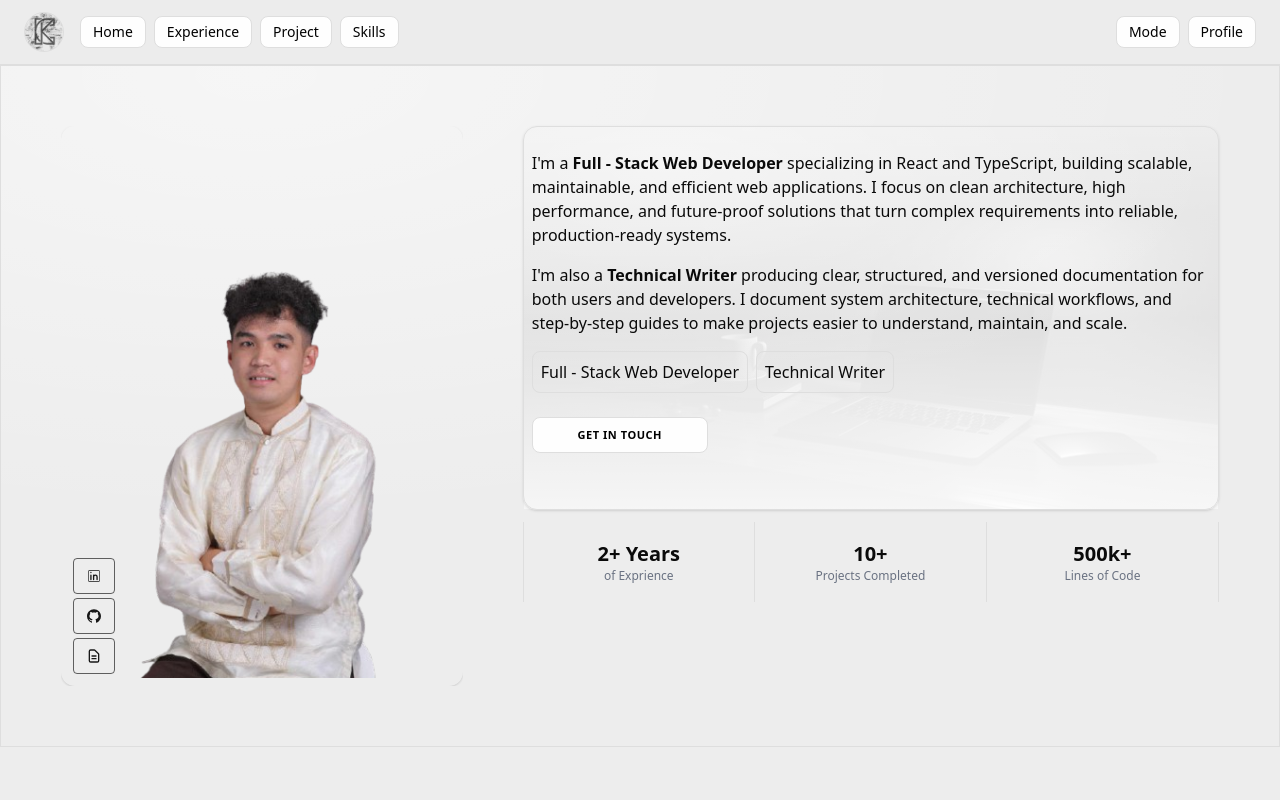
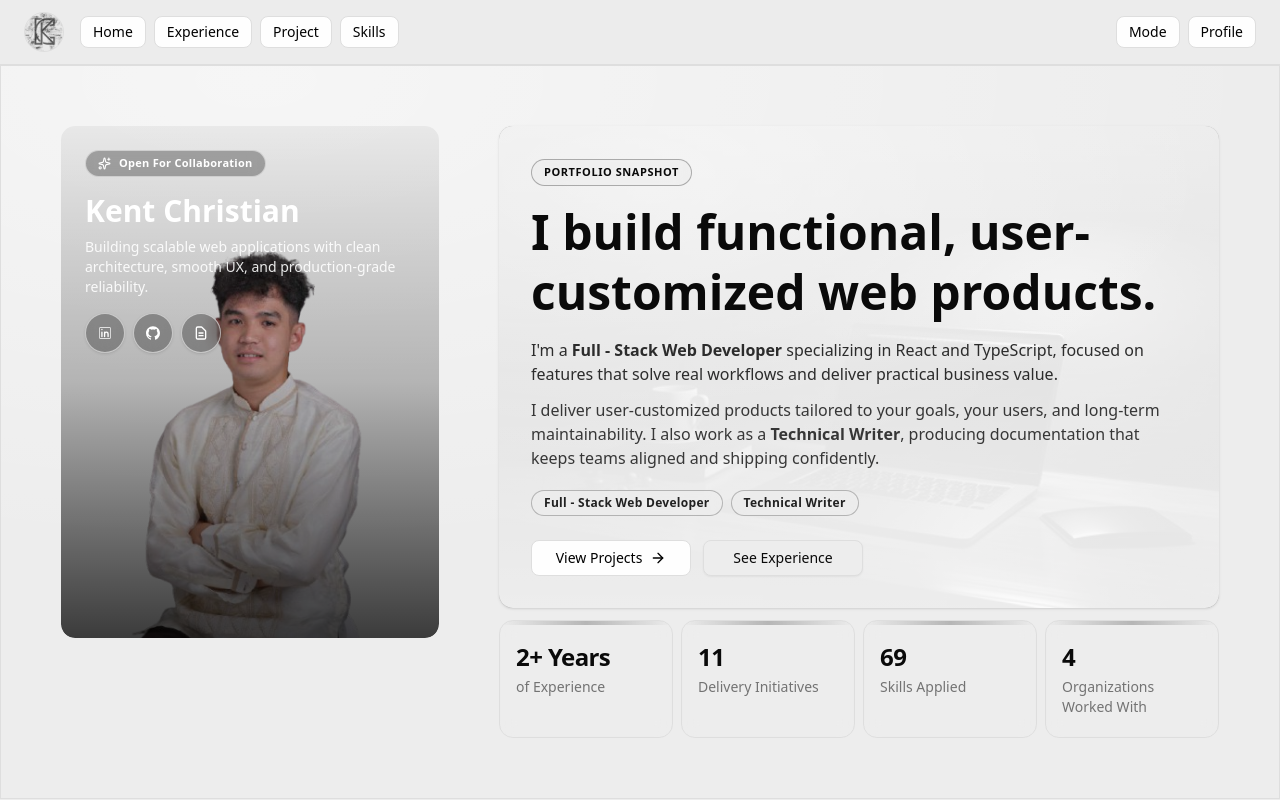
Before and after one commit to kentchristian/web-portfolio, a React app: page / in a window 1280 px wide. Built offline with nearby package versions, Linux system fonts and the light colour scheme; the HTML template or start-up script is replaced by a standard one.

Commit message:
feat: add Get In touch

```diff
--- a/src/pages/home.tsx
+++ b/src/pages/home.tsx
@@ -1,75 +1,123 @@
-import { Button } from "../../shadcn/components/ui/button";
+import { ArrowRight, Sparkles } from 'lucide-react';
+import { useMemo } from 'react';
+import { useNavigate } from 'react-router-dom';
+import { Button } from '../../shadcn/components/ui/button';
 import {
   DynamicMotionProvider,
   FadeInMotionProv,
   MotionImageMotionProv,
   SideFromRightMotionProv,
-} from "../animations/DynamicMotion";
-import ToolTip from "../common/ToolTip";
+} from '../animations/DynamicMotion';
+import ToolTip from '../common/ToolTip';
 
-import { Typography } from "../common/Typography";
-import ContentDisplay from "../components/cards/ContentDisplay";
-import PageContainer from "../components/containers/PageContainer";
-import { cn } from "../lib/cnUtils";
-import { biography } from "../lib/constants/biography";
-import { icons } from "../lib/constants/icons";
-import { images } from "../lib/constants/images";
+import { Typography } from '../common/Typography';
+import ContentDisplay from '../components/cards/ContentDisplay';
+import PageContainer from '../components/containers/PageContainer';
+import { cn } from '../lib/cnUtils';
+import { biography } from '../lib/constants/biography';
+import { icons } from '../lib/constants/icons';
+import { images } from '../lib/constants/images';
+import cytechExperienceData from '../lib/data/cytech-experience-data.json';
+import experienceData from '../lib/data/experience-data.json';
 
 
 /** DEFAULT Scrollbar Config */
-const SCROLLBAR_CONFIG = "overflow-auto themed-scrollbar";
-const ICON = "bg-transparent text-black/90 dark:text-white border border-black/60 dark:border-white/70 p-1 rounded cursor-pointer hover:bg-accent/20 hover:text-black";
+const SCROLLBAR_CONFIG = 'overflow-auto themed-scrollbar';
+const SOCIAL_BUTTON_CLASS =
+  'size-10 rounded-full border border-white/55 bg-black/30 text-white shadow-sm backdrop-blur-sm transition duration-200 hover:-translate-y-0.5 hover:cursor-pointer hover:bg-black/45';
 
+type ExperienceSignal = {
+  company: string;
+  companyUrl?: string;
+  skills: string[];
+};
 
 const Home = () => {
+  const navigate = useNavigate();
 
   const roles = [
     biography.webDev,
     biography.techWriter,
-  ]
+  ];
 
-  const experience = [
-    { amount: '2+ Years', desc: 'of Exprience' },
-    { amount: '10+', desc: 'Projects Completed' },
-    { amount: '500k+', desc: 'Lines of Code' }
-  ]
+  const experienceSignals = useMemo(() => {
+    const entries = [...cytechExperienceData, ...experienceData] as ExperienceSignal[];
+
+    const initiatives = entries.length;
+    const organizations = new Set(
+      entries.map((entry) => (entry.companyUrl?.trim() ? entry.companyUrl : entry.company))
+    ).size;
+    const appliedSkills = new Set(
+      entries.flatMap((entry) => entry.skills.map((skill) => skill.trim().toLowerCase()))
+    ).size;
+
+    return [
+      { amount: '2+ Years', desc: 'of Experience' },
+      { amount: `${initiatives}`, desc: 'Delivery Initiatives' },
+      { amount: `${appliedSkills}`, desc: 'Skills Applied' },
+      { amount: `${organizations}`, desc: 'Organizations Worked With' },
+    ];
+  }, []);
 
   const businessIcons = [
     { name: 'LinkedIn', icon: icons.linkedIn, fn: () => window.open('https://www.linkedin.com/in/kent-christian-cagadas-0985a1350/', '_blank') },
     { name: 'GitHub', icon: icons.github, fn: () => window.open('https://github.com/kentchristian', '_blank') },
     { name: 'Resume / CV', icon: icons.cv, fn: () => window.open('/resume.pdf', '_blank') },
-  ]
+  ];
 
   return (
     <PageContainer className="h-full overflow-x-hidden">
       <DynamicMotionProvider>
-        <div className="grid grid-cols-1 gap-4 md:grid-cols-[minmax(16rem,1.2fr)_2fr] md:gap-5">
+        <div className="grid grid-cols-1 gap-4 md:grid-cols-[minmax(18rem,1.1fr)_2fr] md:gap-5">
           <section className={
             cn(
-              "p-3 sm:p-4 md:p-5",
+              'p-3 sm:p-4 md:p-5',
               SCROLLBAR_CONFIG,
             )
           }>
-            <MotionImageMotionProv className="overflow-hidden rounded-md">
-              <ContentDisplay className="relative border-0 h-auto min-h-[15rem] w-full overflow-hidden sm:min-h-[20rem] md:min-h-[30rem]">
+            <MotionImageMotionProv className="overflow-hidden rounded-xl">
+              <ContentDisplay className="relative !h-auto min-h-[22rem] !w-full overflow-hidden border-0 !p-0 sm:min-h-[26rem] md:min-h-[32rem]">
                 <img
                   src={images.lightProfPic}
                   alt="profile-pic"
-                  className="block h-[15rem] w-full rounded-md object-cover dark:hidden sm:h-[24rem] md:h-[34rem]"
+                  className="absolute inset-0 block h-full w-full object-cover object-center dark:hidden"
                 />
 
                 <img
                   src={images.darkProfPic}
                   alt="profile-pic"
-                  className="hidden h-[15rem] w-full rounded-md object-cover dark:block sm:h-[24rem] md:h-[34rem]"
+                  className="absolute inset-0 hidden h-full w-full object-cover object-center dark:block"
                 />
-                {/* Overlay icons */}
-                <div className="absolute bottom-3 left-3 z-20 flex flex-col gap-1">
+
+                <div className="absolute inset-0 bg-linear-to-b from-black/5 via-black/25 to-black/75" />
+
+                <div className="relative z-10 flex h-full flex-col justify-between gap-4 p-4 sm:p-6">
+                  <span className="inline-flex w-fit items-center gap-2 rounded-full border border-white/50 bg-black/30 px-3 py-1 text-[11px] font-semibold tracking-wide text-white backdrop-blur-sm">
+                    <Sparkles size={13} />
+                    Open For Collaboration
+                  </span>
+
+                  <div>
+                    <Typography variant="h2" className="text-white">Kent Christian</Typography>
+                    <Typography variant="body-sm" className="mt-2 max-w-sm text-white/90">
+                      Building scalable web applications with clean architecture, smooth UX, and production-grade reliability.
+                    </Typography>
+                  </div>
+
+                  <div className="flex flex-wrap gap-2">
                     {businessIcons.map(({ name, icon, fn }) => (
                       <ToolTip key={name} text={name}>
-                      <Button className={ICON} onClick={fn}>{icon}</Button>
+                        <Button
+                          type="button"
+                          className={SOCIAL_BUTTON_CLASS}
+                          onClick={fn}
+                          aria-label={name}
+                        >
+                          {icon}
+                        </Button>
                       </ToolTip>
                     ))}
+                  </div>
                 </div>
               </ContentDisplay>
             </MotionImageMotionProv>
@@ -77,66 +125,93 @@ const Home = () => {
           </section>
           <section className={
             cn(
-              "p-3 sm:p-4 md:p-5",
+              'p-3 sm:p-4 md:p-5',
               SCROLLBAR_CONFIG,
             )
           }>
             <FadeInMotionProv>
-              <ContentDisplay className="relative h-auto min-h-[20rem] w-full sm:min-h-[22rem] md:min-h-[24rem]">
-                <div className="absolute inset-0 -z-10">
+              <ContentDisplay className="relative !h-auto min-h-[24rem] !w-full overflow-hidden border-0 !p-5 sm:min-h-[26rem] sm:!p-6 md:!p-8">
+                <div className="pointer-events-none absolute inset-0 -z-10">
+                  <div className="absolute -left-20 -top-20 h-56 w-56 rounded-full bg-black/10 blur-3xl dark:bg-white/15" />
+                  <div className="absolute -bottom-20 right-[-4rem] h-64 w-64 rounded-full bg-black/10 blur-3xl dark:bg-white/10" />
                   <img
                     src={images.bg}
                     alt="background"
-                    className="w-full h-full object-cover object-[65%_25%] opacity-30 saturate-75 brightness-110 dark:opacity-45 dark:saturate-90 dark:brightness-85"
+                    className="h-full w-full object-cover object-[65%_25%] opacity-30 saturate-75 brightness-110 dark:opacity-35 dark:saturate-90 dark:brightness-80"
                   />
-                  <div className="absolute inset-0 bg-linear-to-b from-white/80 via-white/65 to-white/90 dark:from-[#020202]/30 dark:via-[#020202]/45 dark:to-[#020202]/65" />
-                  <div className="absolute inset-0 bg-[radial-gradient(80%_60%_at_20%_10%,rgba(255,255,255,0.5),rgba(255,255,255,0))] dark:bg-[radial-gradient(80%_60%_at_20%_10%,rgba(2,2,2,0.35),rgba(2,2,2,0))]" />
+                  <div className="absolute inset-0 bg-linear-to-b from-white/80 via-white/70 to-white/80 dark:from-[#020202]/55 dark:via-[#020202]/66 dark:to-[#020202]/75" />
+                  <div className="absolute inset-0 bg-[radial-gradient(80%_60%_at_20%_10%,rgba(255,255,255,0.45),rgba(255,255,255,0))] dark:bg-[radial-gradient(80%_60%_at_20%_10%,rgba(2,2,2,0.4),rgba(2,2,2,0))]" />
                 </div>
 
-                <Typography variant="body" className="mt-4">
-                  I'm a <strong>{biography.webDev}</strong> specializing in React and TypeScript, building scalable, maintainable, and efficient web applications. I focus on clean architecture, high performance, and future-proof solutions that turn complex requirements into reliable, production-ready systems.
-                </Typography>
-                <Typography variant="body" className="mt-4">
-                  I'm also a <strong>{biography.techWriter}</strong> producing clear, structured, and versioned documentation for both users and developers. I document system architecture, technical workflows, and step-by-step guides to make projects easier to understand, maintain, and scale.
+                <Typography variant="overline" className="ml-auto inline-flex w-fit rounded-full border border-foreground/30 bg-background/60 px-3 py-1 backdrop-blur-sm">
+                  Portfolio Snapshot
                 </Typography>
 
-                <div className="mt-4 flex flex-wrap gap-2">
-                  {roles.map((role, index) => (
-                    // Create Custom Component for Role Item
-                    <div
-                      onClick={() => { alert(role) }}
-                      key={index + role}
-                      className="hover:cursor-pointer border rounded-md p-2">
+                <Typography variant="h1" className="mt-4 text-3xl leading-tight sm:text-4xl lg:text-5xl">
+                  I build functional, user-customized web products.
+                </Typography>
+
+                <Typography variant="body" className="mt-4 max-w-3xl text-foreground/85">
+                  I&apos;m a <strong>{biography.webDev}</strong> specializing in React and TypeScript, focused on features that solve real workflows and deliver practical business value.
+                </Typography>
+
+                <Typography variant="body" className="mt-3 max-w-3xl text-foreground/80">
+                  I deliver user-customized products tailored to your goals, your users, and long-term maintainability. I also work as a <strong>{biography.techWriter}</strong>, producing documentation that keeps teams aligned and shipping confidently.
+                </Typography>
+
+                <div className="mt-5 flex flex-wrap gap-2">
+                  {roles.map((role) => (
+                    <span
+                      key={role}
+                      className="rounded-full border border-foreground/25 bg-background/65 px-3 py-1 text-xs font-semibold tracking-wide text-foreground/90 backdrop-blur-sm"
+                    >
                       {role}
-                    </div>
+                    </span>
                   ))}
                 </div>
 
+                <div className="mt-6 flex flex-wrap gap-3">
                   <Button
-                  onClick={() => { alert('Get in Touch') }}
-                  className="mt-6 flex w-full max-w-44 p-4 hover:cursor-pointer">
-                  <Typography variant="overline" className="">Get In Touch</Typography>
+                    type="button"
+                    onClick={() => {
+                      navigate('projects');
+                    }}
+                    className="min-w-40"
+                  >
+                    View Projects
+                    <ArrowRight size={16} />
                   </Button>
+
+                  <Button
+                    type="button"
+                    variant="outline"
+                    onClick={() => {
+                      navigate('experience');
+                    }}
+                    className="min-w-40"
+                  >
+                    See Experience
+                  </Button>
+                </div>
 
               </ContentDisplay>
             </FadeInMotionProv>
 
 
             <div className="overflow-x-hidden">
-              <SideFromRightMotionProv delay={1}>
-                <div className="mt-3 grid grid-cols-1 gap-2 sm:grid-cols-3 sm:gap-0">
-                  {experience.map((exp, index) => (
-                    <div
-                      key={index + exp.amount}
-                      className={cn(
-                        "flex h-20 flex-col items-center justify-center rounded-md border px-4",
-                        "sm:rounded-none sm:border-y-0 sm:border-l-0 sm:border-r",
-                        index === 0 && "sm:border-l"
-                      )}
+              <SideFromRightMotionProv delay={0.5}>
+                <div className="mt-3 grid grid-cols-1 gap-2 sm:grid-cols-2 xl:grid-cols-4">
+                  {experienceSignals.map((exp) => (
+                    <article
+                      key={`${exp.amount}-${exp.desc}`}
+                      className="group relative overflow-hidden rounded-xl border bg-background/60 px-4 py-5 backdrop-blur-sm transition duration-200 hover:-translate-y-0.5 hover:border-foreground/35"
                     >
-                      <Typography variant="h4">{exp.amount}</Typography>
-                      <Typography variant="caption">{exp.desc}</Typography>
-                    </div>
+                      <div className="absolute inset-x-0 top-0 h-1 bg-linear-to-r from-transparent via-foreground/35 to-transparent opacity-70 transition duration-200 group-hover:opacity-100" />
+                      <Typography variant="h3" className="tracking-tight">{exp.amount}</Typography>
+                      <Typography variant="body-sm" className="mt-1 text-muted-foreground">
+                        {exp.desc}
+                      </Typography>
+                    </article>
                   ))}
                 </div>
               </SideFromRightMotionProv>
@@ -148,7 +223,7 @@ const Home = () => {
       </DynamicMotionProvider>
 
     </PageContainer >
-  )
+  );
 };
 
 export default Home;
```
Also changed, not shown: src/layout.tsx (+6 -6 lines). Lines whose indentation alone changed are shown as unchanged.
